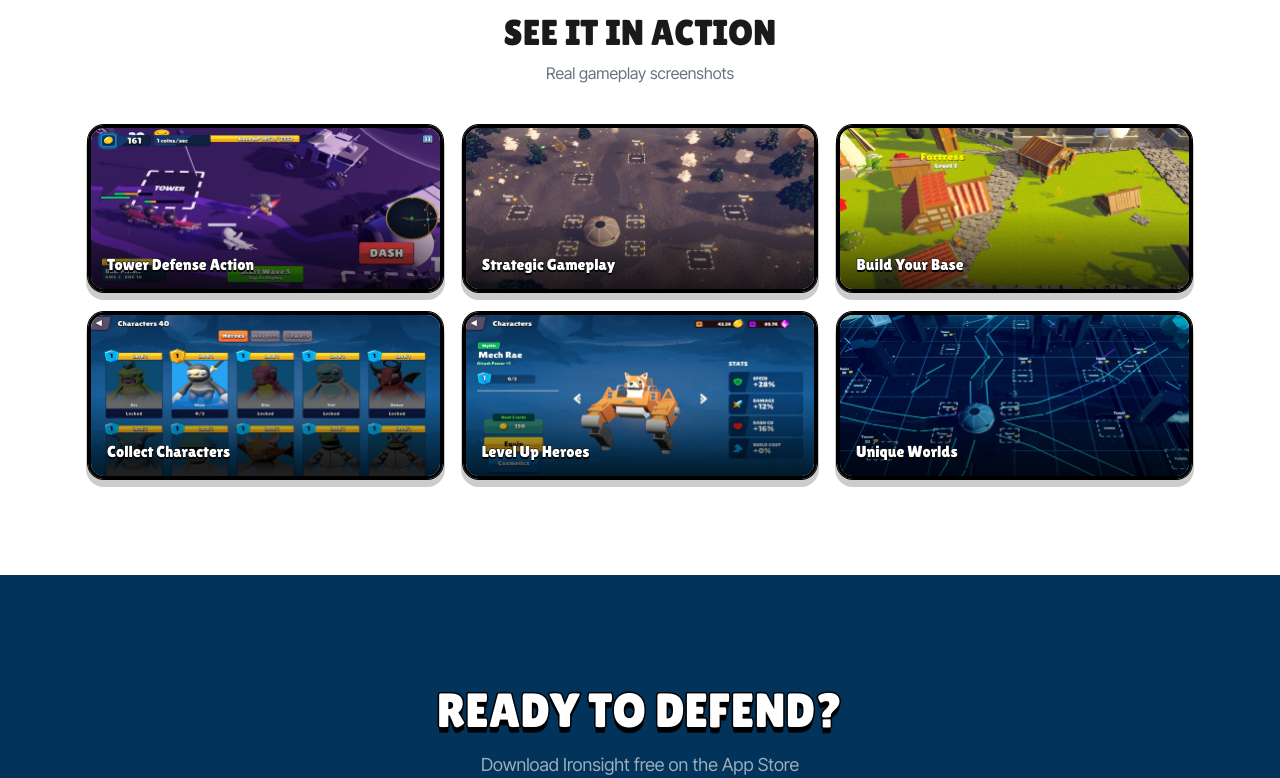
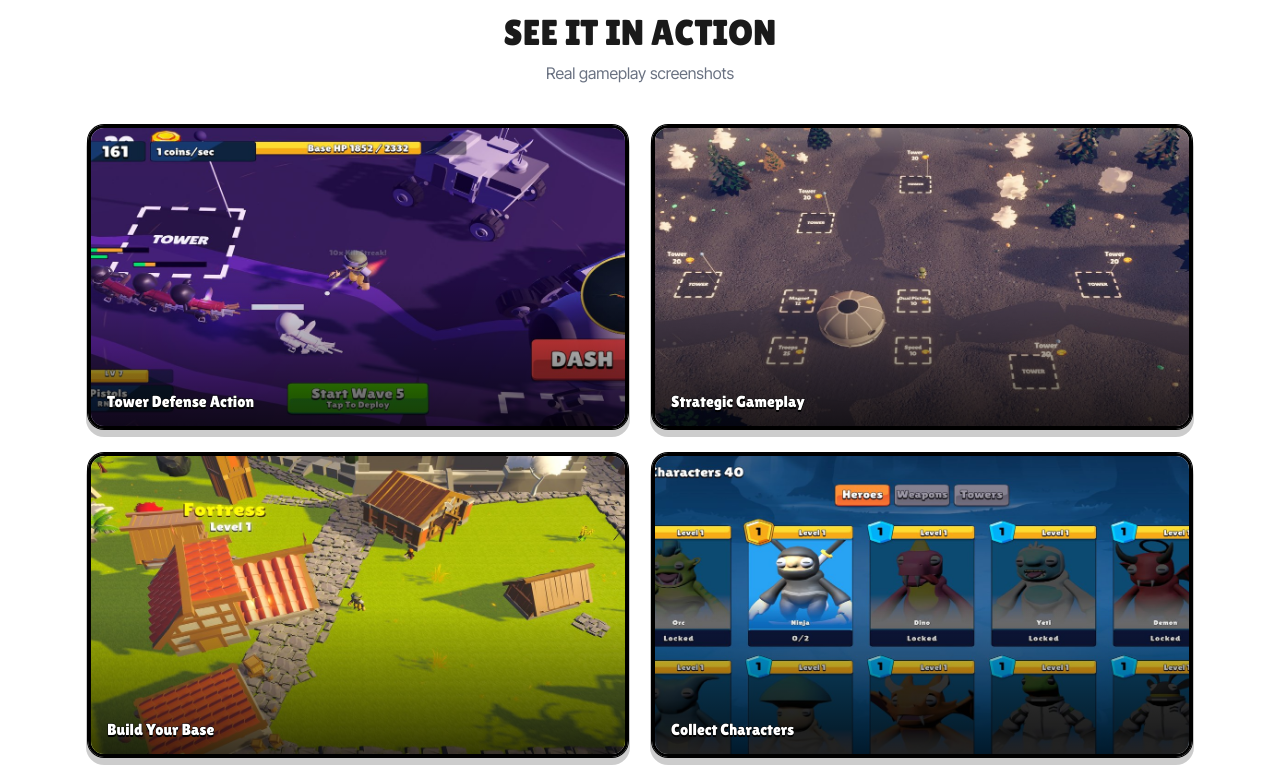
Before and after one commit to haraldeskeland/ironsight-web, a Next.js app: page / in a window 1280 px wide. Shown: the part 2580-3358 px from the top of the page. Built offline with nearby package versions, Linux system fonts and the light colour scheme.

Commit message:
fix: screenshots 2-column grid with proper aspect-video ratio

```diff
--- a/src/components/Screenshots.tsx
+++ b/src/components/Screenshots.tsx
@@ -18,11 +18,11 @@ export default function Screenshots() {
           <h2 className="game-text-dark text-center font-game text-4xl">SEE IT IN ACTION</h2>
           <p className="mt-2 text-center text-gray-500">Real gameplay screenshots</p>
         </ScrollReveal>
-        <div className="mt-10 grid grid-cols-1 gap-5 sm:grid-cols-2 lg:grid-cols-3">
+        <div className="mt-10 grid grid-cols-1 gap-6 sm:grid-cols-2">
           {screenshots.map((s) => (
             <ScrollReveal key={s.label}>
               <div
-                className="group relative overflow-hidden rounded-2xl"
+                className="group relative aspect-video overflow-hidden rounded-2xl"
                 style={{
                   border: "3px solid #000",
                   boxShadow: "0 0 0 1px #000, 0 6px 0 2px rgba(0,0,0,0.2)",
@@ -31,9 +31,8 @@ export default function Screenshots() {
                 <Image
                   src={s.img}
                   alt={s.label}
-                  width={1400}
-                  height={645}
-                  className="w-full transition-transform duration-300 group-hover:scale-105"
+                  fill
+                  className="object-cover transition-transform duration-300 group-hover:scale-105"
                 />
                 <div className="absolute inset-0 bg-gradient-to-t from-black/70 via-transparent to-transparent" />
                 <span
```
